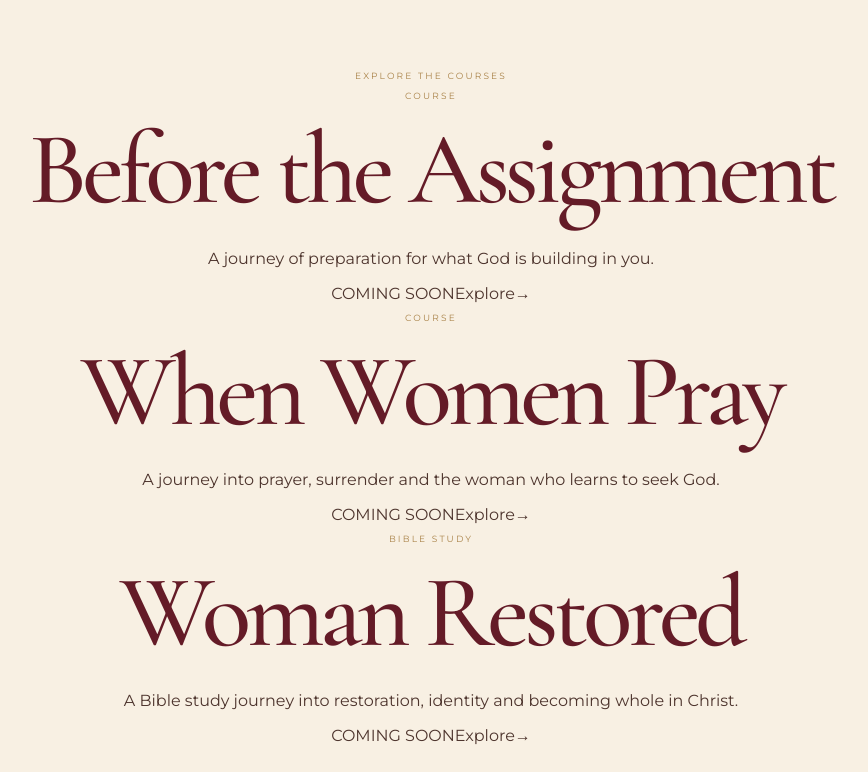
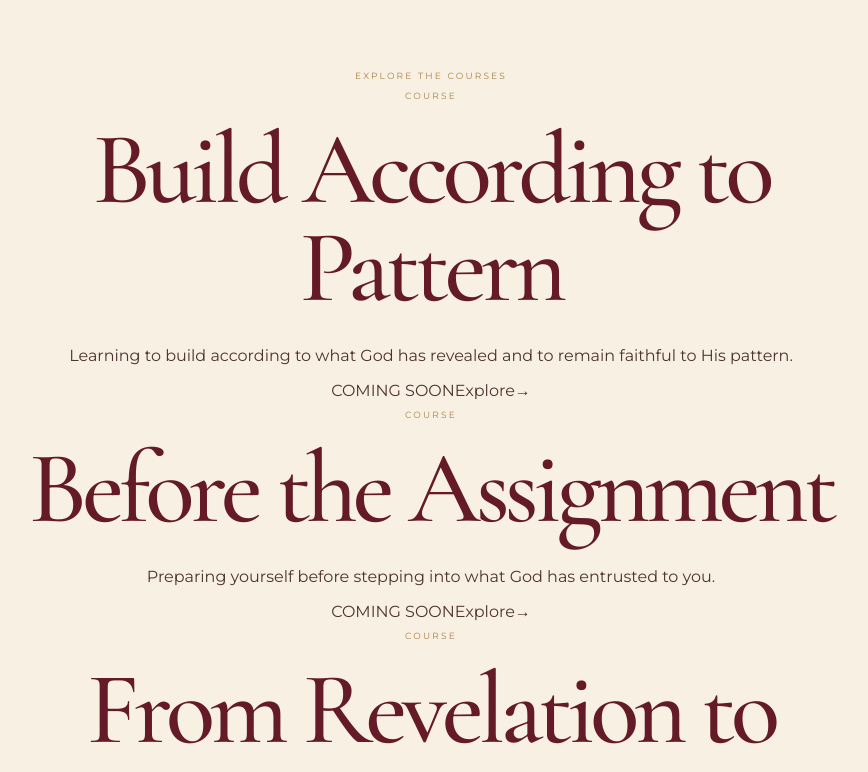
Before and after one commit to ROOTEDWITHKHETHIWE/Rooted-with-Khethiwe-correct, a Next.js app: page /courses in a window 1280 px wide. Shown: the part 1380-2152 px from the top of the page, without its empty margins (209-1077 px from the left). Built offline with nearby package versions, Linux system fonts and the light colour scheme.

Commit message:
Update page.tsx

```diff
--- a/app/courses/page.tsx
+++ b/app/courses/page.tsx
@@ -2,28 +2,28 @@ import Link from "next/link";
 
 const courses = [
   {
+    title: "Build According to Pattern",
+    description:
+      "Learning to build according to what God has revealed and to remain faithful to His pattern.",
+    type: "COURSE",
+    status: "COMING SOON",
+    href: "/courses/build-according-to-pattern",
+  },
+  {
     title: "Before the Assignment",
     description:
-      "A journey of preparation for what God is building in you.",
+      "Preparing yourself before stepping into what God has entrusted to you.",
     type: "COURSE",
     status: "COMING SOON",
     href: "/courses/before-the-assignment",
   },
   {
-    title: "When Women Pray",
+    title: "From Revelation to Construction",
     description:
-      "A journey into prayer, surrender and the woman who learns to seek God.",
+      "Moving from what God has revealed to what you are called to build.",
     type: "COURSE",
     status: "COMING SOON",
-    href: "/courses/when-women-pray",
-  },
-  {
-    title: "Woman Restored",
-    description:
-      "A Bible study journey into restoration, identity and becoming whole in Christ.",
-    type: "BIBLE STUDY",
-    status: "COMING SOON",
-    href: "/courses/woman-restored",
+    href: "/courses/from-revelation-to-construction",
   },
 ];
 
```
